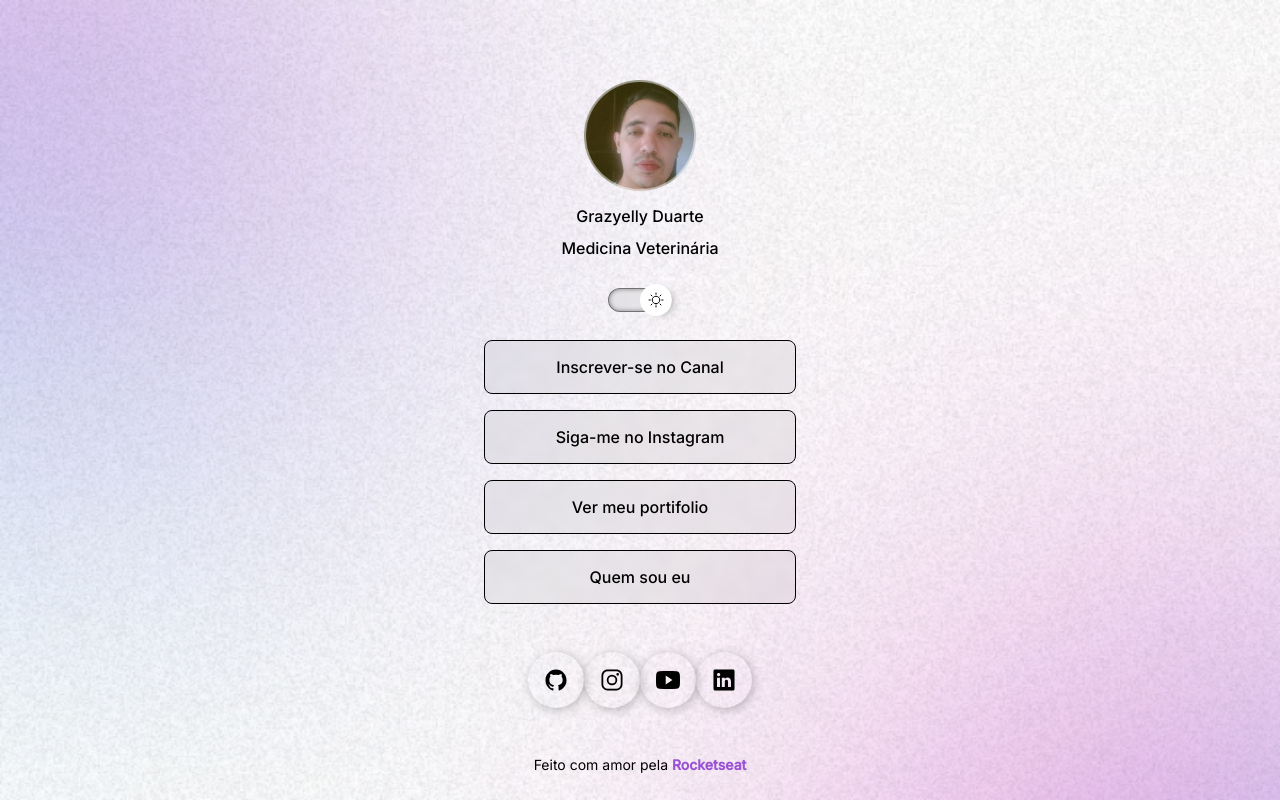
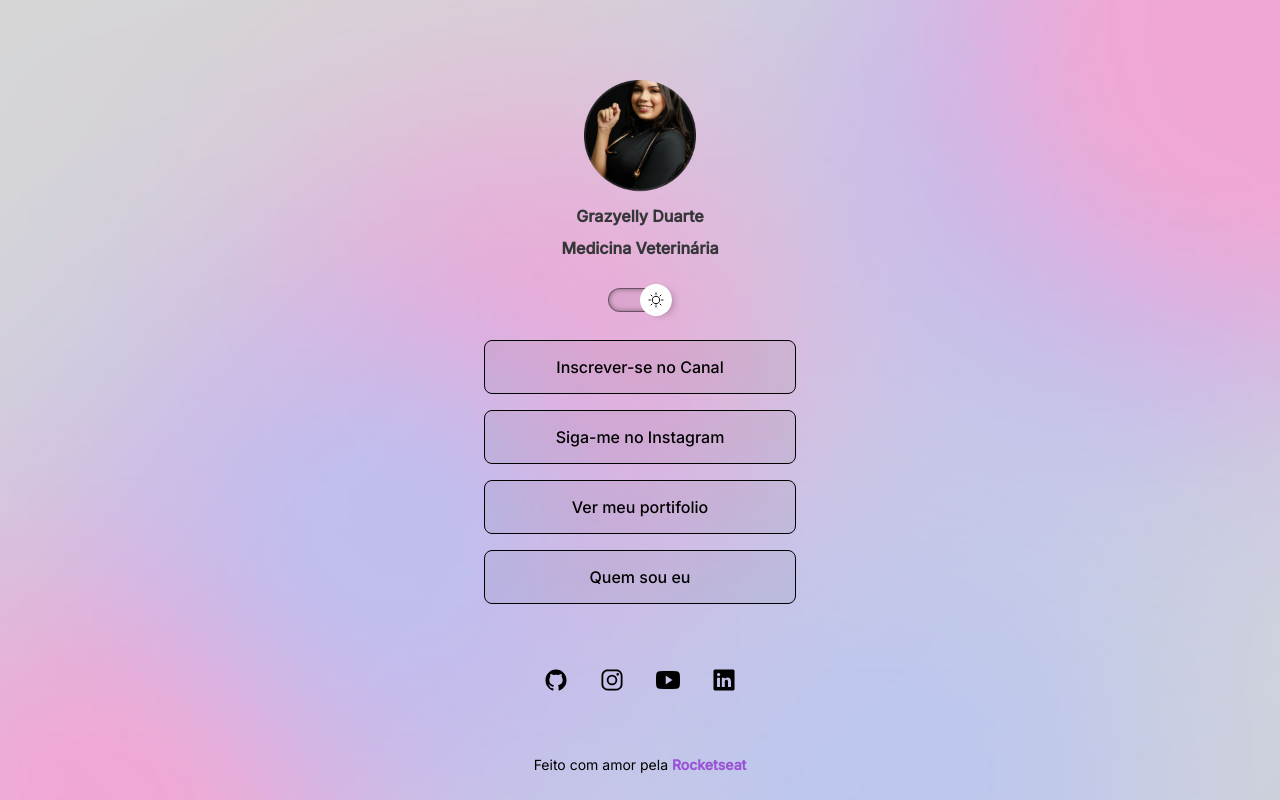
Before and after one commit to SrJohn1/Project-DevLinks, a plain HTML site: page index.html in a window 1280 px wide. Both pictures are taken after a click on the element 640 px from the left and 300 px from the top of the page. Drawn offline with nearby package versions, Linux system fonts and the light colour scheme.

Commit message:
add style settings, names and descriptions

```diff
--- a/index.html
+++ b/index.html
@@ -17,8 +17,8 @@
     <div id="container">
       <div id="profile">
         <img
-          src="assets/Avatarj.png"
-          alt="foto de John meio serio para perfil"
+          src="assets/Avatardd.png"
+          alt="foto dde Grazyelly sorrindo de perfil"
         />
         <p>Grazyelly Duarte</p>
         <p>Medicina Veterinária</p>
--- a/style.css
+++ b/style.css
@@ -6,20 +6,20 @@
 
 :root {
   --text-color: white;
-  --bg-url: url(assets/bg-mobile.jpg);
+  --bg-url: url(assets/bg-dd-dark.jpg);
   --strok-color: rgba(255, 255, 255, 0.5);
   --surface-color: rgba(255, 255, 255, 0.05);
-  --surface-color-hover: rgba(0, 0, 0, 0.2);
+  --surface-color-hover: rgba(75, 127, 223, 0.603);
   ---highlight-color: rgba(255, 255, 255, 0.2);
   --switch-bg-url: url(assets/moon-stars.svg);
 }
 
 .light {
   --text-color: rgb(0, 0, 0);
-  --bg-url: url(assets/bg-mobile-light.jpg);
+  --bg-url: url(assets/bg-dd-light.jpg);
   --strok-color: rgba(0, 0, 0, 0.5);
   --surface-color: rgba(0, 0, 0, 0.05);
-  --surface-color-hover: rgba(126, 122, 122, 0.267);
+  --surface-color-hover: rgba(97, 157, 236, 0.267);
   ---highlight-color: rgba(0, 0, 0, 0.1);
   --switch-bg-url: url(assets/sun.svg);
 }
@@ -60,7 +60,15 @@ body {
   font-weight: 500;
   line-height: 24px;
   margin-top: 8px;
+
 }
+.light #profile p {
+  font-weight: bold;
+  line-height: 24px;
+  margin-top: 8px;
+  color: #343638;
+}
+
 #switch {
   position: relative;
   width: 64px;
@@ -80,11 +88,11 @@ body {
   z-index: 1;
   transform: translateY(-50%);
 
-  animation: slide-back 1s;
+  animation: slide-back 0.4s;
 }
 
 .light #switch button {
-  animation: slide-in 1s forwards;
+  animation: slide-in 0.4s forwards;
   box-shadow: 5px 2px 10px -5px rgba(0, 0, 0, 0.4);
 }
 #switch span {
@@ -146,7 +154,7 @@ ul li a:hover {
   justify-content: center;
   padding: 16px;
   border-radius: 50%;
-  box-shadow: 2px 2px 10px 1px rgba(0, 0, 0, 0.2);
+  /* box-shadow: 2px 2px 10px 1px rgba(0, 0, 0, 0.2); */
 
 
 }
```
